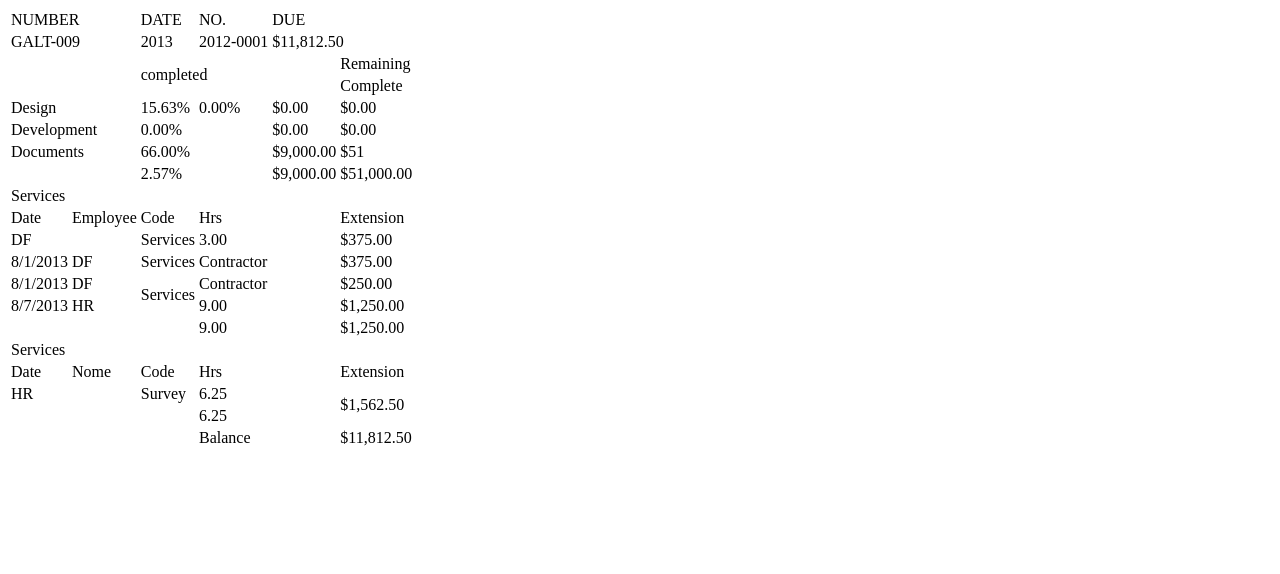
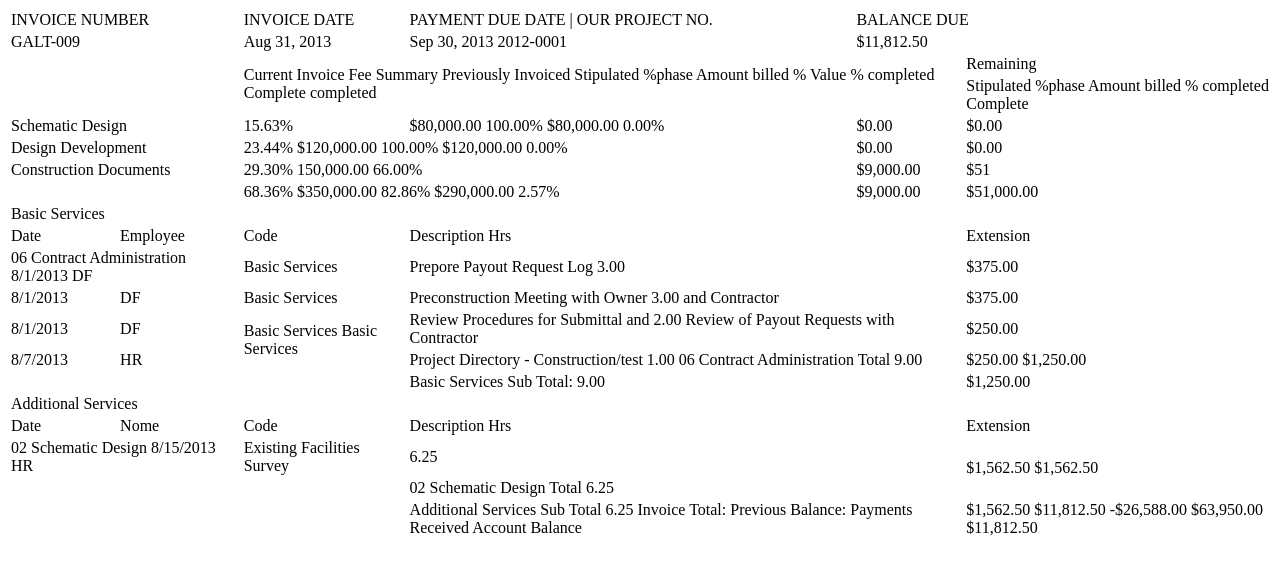
Before and after one commit to path2-ai/doc-tokenizer, a plain HTML site: page index.html in a window 1280 px wide. Drawn offline with Linux system fonts and the light colour scheme.

Commit message:
fill table

```diff
--- a/index.html
+++ b/index.html
@@ -1,16 +1,16 @@
 <table>
     <tr>
     <td colspan=2>
-    NUMBER
+    INVOICE NUMBER
     </td>
     <td>
-    DATE
+    INVOICE DATE
     </td>
     <td>
-    NO.
+    PAYMENT DUE DATE | OUR PROJECT NO.
     </td>
     <td colspan=2>
-    DUE
+    BALANCE DUE
     </td>
     </tr>
     <tr>
@@ -18,10 +18,10 @@
     GALT-009
     </td>
     <td>
-    2013
+    Aug 31, 2013
     </td>
     <td>
-    2012-0001
+    Sep 30, 2013 2012-0001
     </td>
     <td colspan=2>
     $11,812.50
@@ -33,7 +33,7 @@
     <td>
     </td>
     <td rowspan=2 colspan=3>
-    completed
+    Current Invoice Fee Summary Previously Invoiced Stipulated %phase Amount billed % Value % completed Complete completed
     </td>
     <td>
     Remaining
@@ -45,18 +45,18 @@
     <td>
     </td>
     <td>
-    Complete
+    Stipulated %phase Amount billed % completed Complete
     </td>
     </tr>
     <tr>
     <td colspan=2>
-    Design
+    Schematic Design
     </td>
     <td>
     15.63%
     </td>
     <td>
-    0.00%
+    $80,000.00 100.00% $80,000.00 0.00%
     </td>
     <td>
     $0.00
@@ -67,10 +67,10 @@
     </tr>
     <tr>
     <td colspan=2>
-    Development
+    Design Development
     </td>
     <td colspan=2>
-    0.00%
+    23.44% $120,000.00 100.00% $120,000.00 0.00%
     </td>
     <td>
     $0.00
@@ -81,10 +81,10 @@
     </tr>
     <tr>
     <td colspan=2>
-    Documents
+    Construction Documents
     </td>
     <td colspan=2>
-    66.00%
+    29.30% 150,000.00 66.00%
     </td>
     <td>
     $9,000.00
@@ -99,7 +99,7 @@
     <td>
     </td>
     <td colspan=2>
-    2.57%
+    68.36% $350,000.00 82.86% $290,000.00 2.57%
     </td>
     <td>
     $9,000.00
@@ -110,7 +110,7 @@
     </tr>
     <tr>
     <td colspan=2>
-    Services
+    Basic Services
     </td>
     <td>
     </td>
@@ -132,7 +132,7 @@
     Code
     </td>
     <td colspan=2>
-    Hrs
+    Description Hrs
     </td>
     <td>
     Extension
@@ -140,13 +140,13 @@
     </tr>
     <tr>
     <td colspan=2>
-    DF
+    06 Contract Administration 8/1/2013 DF
     </td>
     <td>
-    Services
+    Basic Services
     </td>
     <td colspan=2>
-    3.00
+    Prepore Payout Request Log 3.00
     </td>
     <td>
     $375.00
@@ -160,10 +160,10 @@
     DF
     </td>
     <td>
-    Services
+    Basic Services
     </td>
     <td colspan=2>
-    Contractor
+    Preconstruction Meeting with Owner 3.00 and Contractor
     </td>
     <td>
     $375.00
@@ -177,10 +177,10 @@
     DF
     </td>
     <td rowspan=2>
-    Services
+    Basic Services Basic Services
     </td>
     <td colspan=2>
-    Contractor
+    Review Procedures for Submittal and 2.00 Review of Payout Requests with Contractor
     </td>
     <td>
     $250.00
@@ -194,10 +194,10 @@
     HR
     </td>
     <td colspan=2>
-    9.00
+    Project Directory - Construction/test 1.00 06 Contract Administration Total 9.00
     </td>
     <td>
-    $1,250.00
+    $250.00 $1,250.00
     </td>
     </tr>
     <tr>
@@ -208,7 +208,7 @@
     <td>
     </td>
     <td colspan=2>
-    9.00
+    Basic Services Sub Total: 9.00
     </td>
     <td>
     $1,250.00
@@ -216,7 +216,7 @@
     </tr>
     <tr>
     <td colspan=2>
-    Services
+    Additional Services
     </td>
     <td>
     </td>
@@ -238,7 +238,7 @@
     Code
     </td>
     <td colspan=2>
-    Hrs
+    Description Hrs
     </td>
     <td>
     Extension
@@ -246,16 +246,16 @@
     </tr>
     <tr>
     <td colspan=2>
-    HR
+    02 Schematic Design 8/15/2013 HR
     </td>
     <td>
-    Survey
+    Existing Facilities Survey
     </td>
     <td colspan=2>
     6.25
     </td>
     <td rowspan=2>
-    $1,562.50
+    $1,562.50 $1,562.50
     </td>
     </tr>
     <tr>
@@ -266,7 +266,7 @@
     <td>
     </td>
     <td colspan=2>
-    6.25
+    02 Schematic Design Total 6.25
     </td>
     </tr>
     <tr>
@@ -277,10 +277,10 @@
     <td>
     </td>
     <td colspan=2>
-    Balance
+    Additional Services Sub Total 6.25 Invoice Total: Previous Balance: Payments Received Account Balance
     </td>
     <td>
-    $11,812.50
+    $1,562.50 $11,812.50 -$26,588.00 $63,950.00 $11,812.50
     </td>
     </tr>
     </table>
```
Also changed, not shown: 1 other file.
